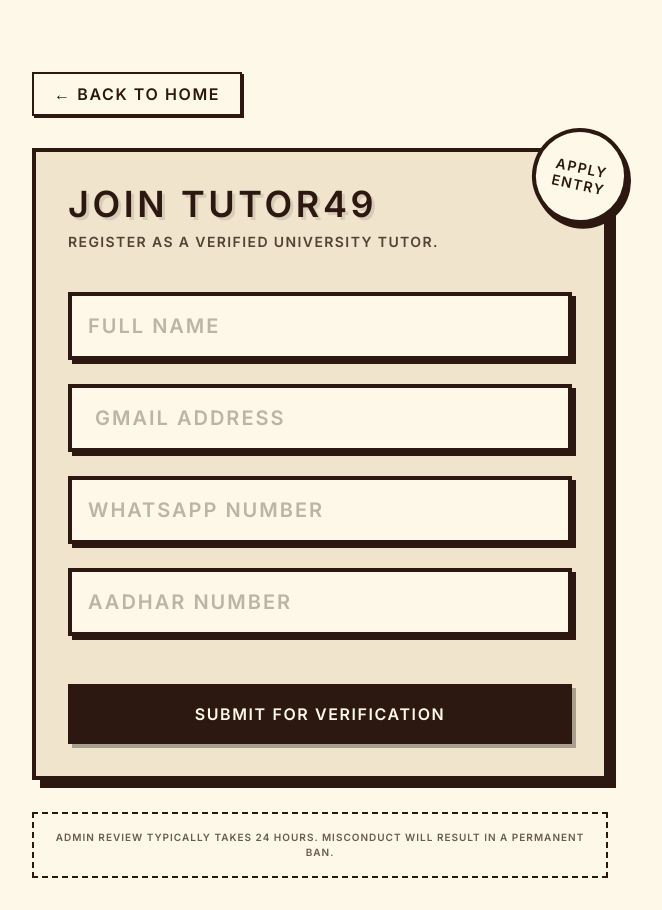
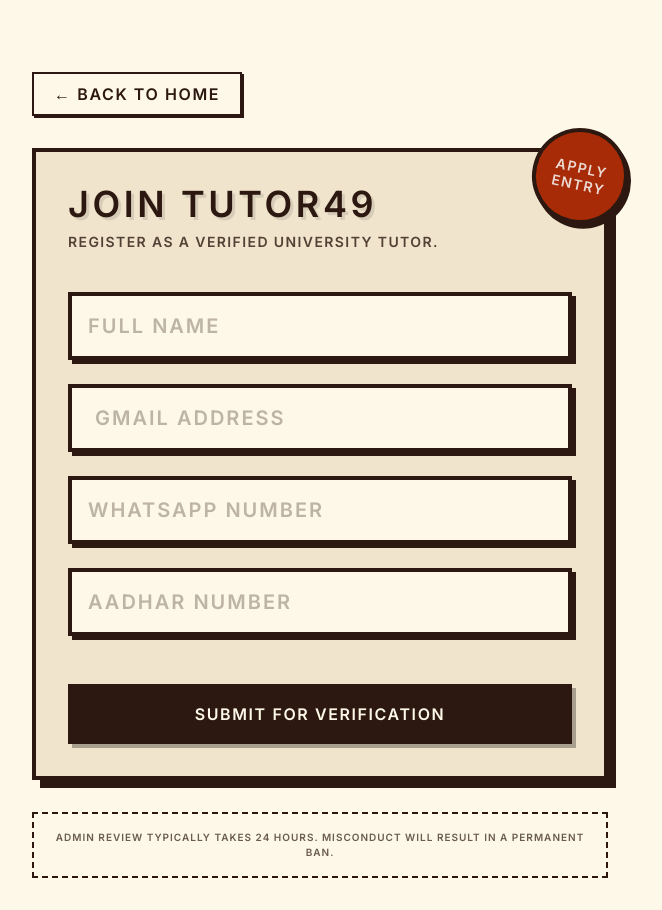
Before and after one commit to Amaan225/Luminous-Classes-Frontend, a React (Vite) app: page /register in a window 1280 px wide. Shown: the whole page, without its empty margins (320-982 px from the left). Built offline with nearby package versions, Linux system fonts and the light colour scheme; a web font is replaced by a local one.

Commit message:
ui update

```diff
--- a/src/pages/TutorRegistration.jsx
+++ b/src/pages/TutorRegistration.jsx
@@ -39,8 +39,8 @@ function TutorRegistration() {
         <div className="bg-[#f0e4cc] p-8 border-4 border-[#2C1810] rounded-none shadow-[8px_8px_0px_rgba(44,24,16,1)] relative">
 
           {/* Official Document "Stamp" Illusion */}
-          <div className="absolute -top-6 -right-6 w-24 h-24 border-4 border-[#2C1810] rounded-full flex items-center justify-center bg-[#FDF8E7] transform rotate-12 shadow-[4px_4px_0px_rgba(44,24,16,1)]">
-            <span className="font-black uppercase tracking-widest text-[#2C1810] text-sm text-center leading-tight">
+          <div className="absolute -top-6 -right-6 w-24 h-24 border-4 border-[#2C1810] rounded-full flex items-center justify-center bg-[#a72b06] transform rotate-12 shadow-[4px_4px_0px_rgba(44,24,16,1)]">
+            <span className="font-black uppercase tracking-widest text-[#ecd9d2] text-sm text-center leading-tight">
               APPLY<br/>ENTRY
             </span>
           </div>
```
